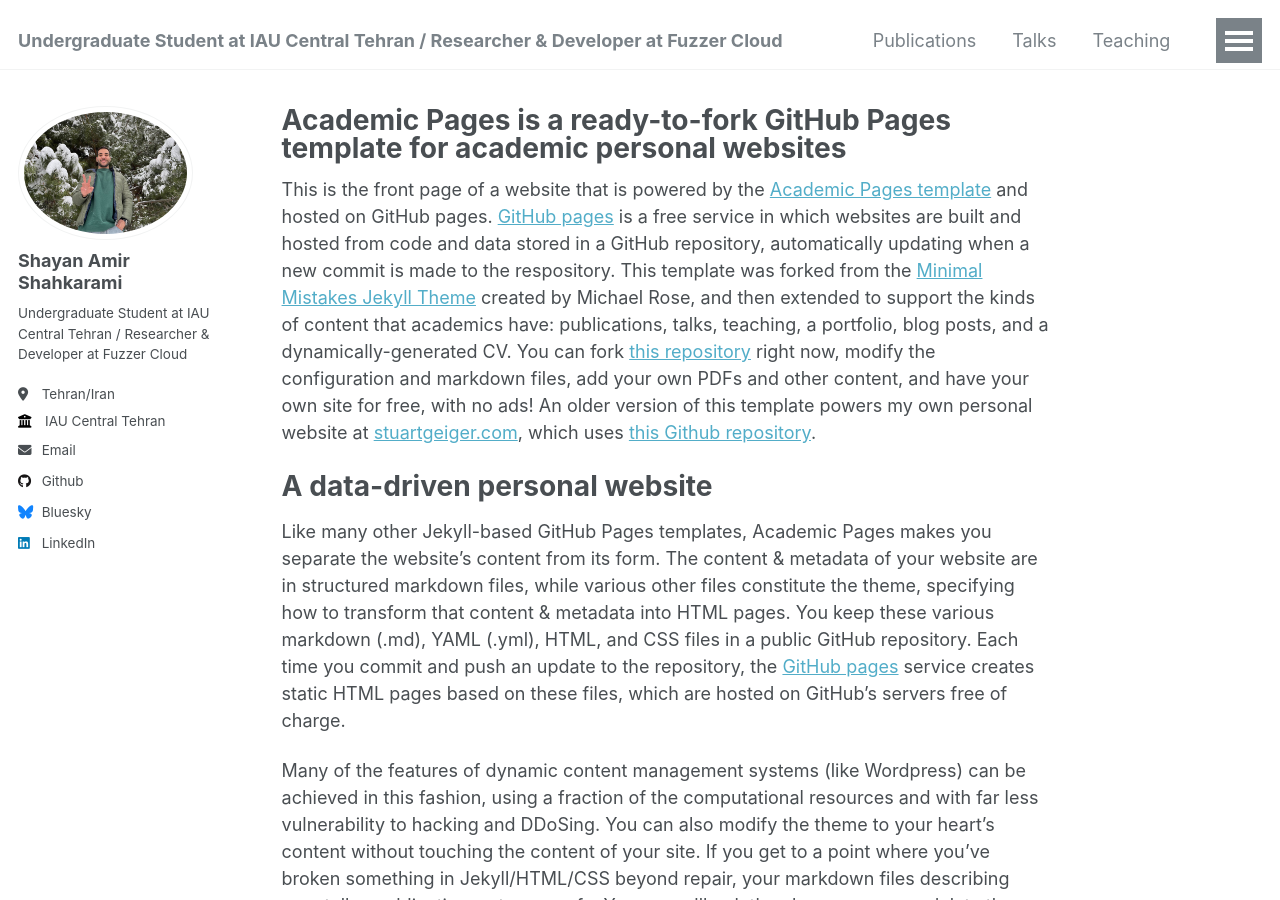
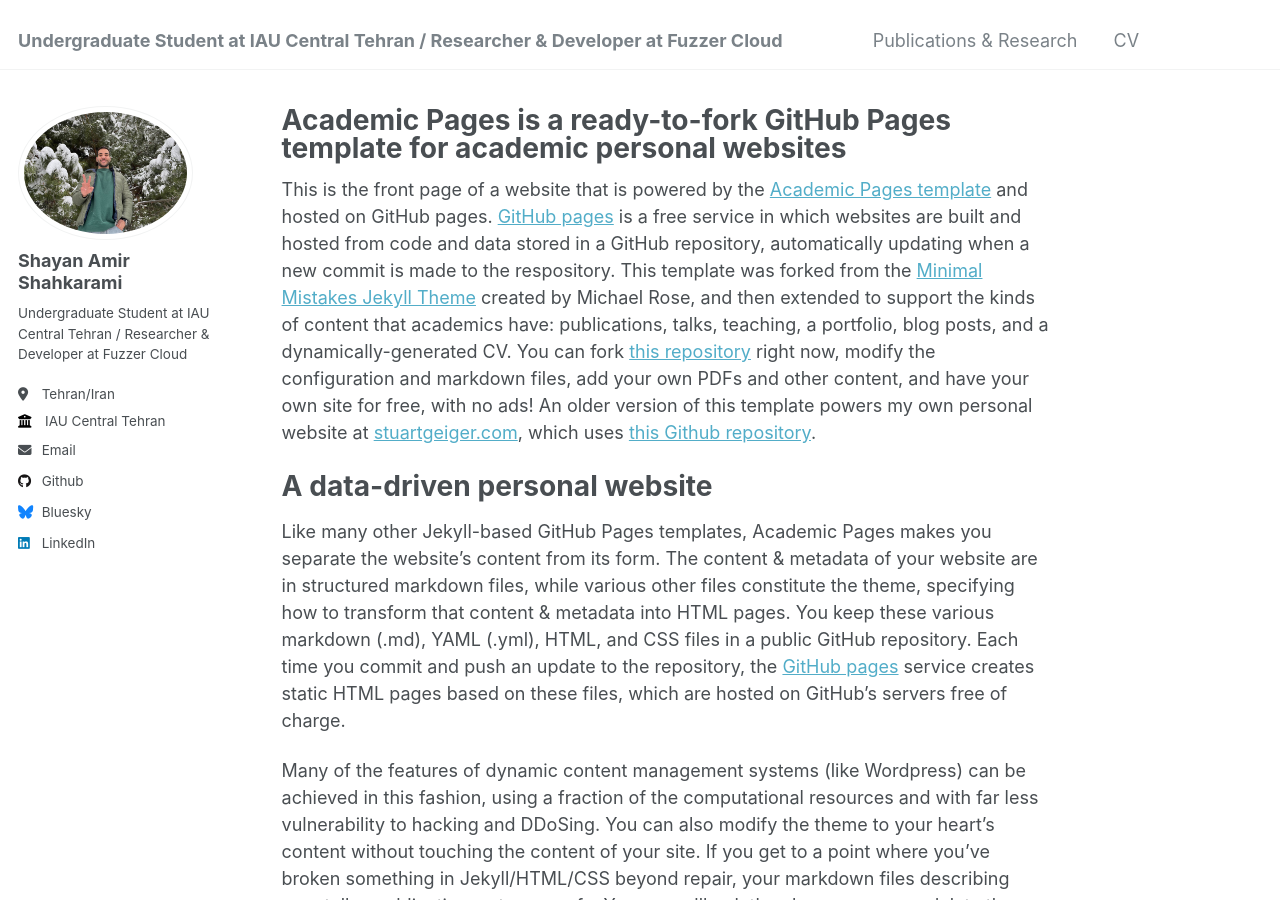
Before and after one commit to shayantrix/shayantrix.github.io, a Jekyll site: the page built from _pages/about.md, in a window 1280 px wide and 900 px high. Built offline with Jekyll 4.4.1, drawn with Linux system fonts in a browser that asks for light colours; part of the change alters nothing that is shown.

Commit message:
navigate

```diff
--- a/_data/navigation.yml
+++ b/_data/navigation.yml
@@ -5,23 +5,23 @@
 # prevent it from being included in the site.
 
 main:
-  - title: "Publications"
+  - title: "Publications & Research"
     url: /publications/
 
-  - title: "Talks"
-    url: /talks/
+  #- title: "Talks"
+  #  url: /talks/
 
-  - title: "Teaching"
-    url: /teaching/
+  #- title: "Teaching"
+  #  url: /teaching/
 
-  - title: "Portfolio"
-    url: /portfolio/
+  #- title: "Portfolio"
+  #  url: /portfolio/
 
-  - title: "Blog Posts"
-    url: /year-archive/
+  #- title: "Blog Posts"
+  #  url: /year-archive/
 
   - title: "CV"
     url: /cv/
 
-  - title: "Guide"
-    url: /markdown/
+  #- title: "Guide"
+  #  url: /markdown/
```
